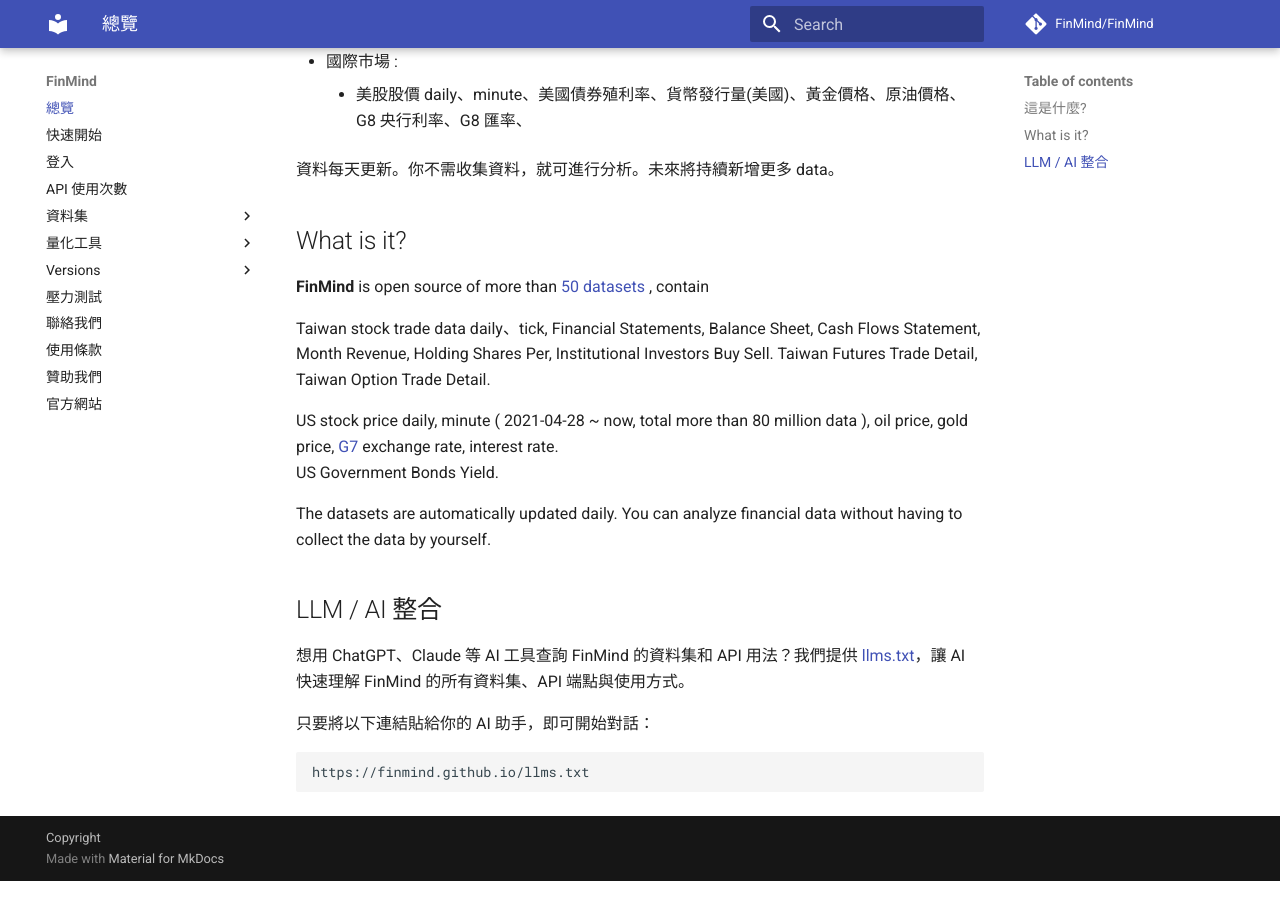
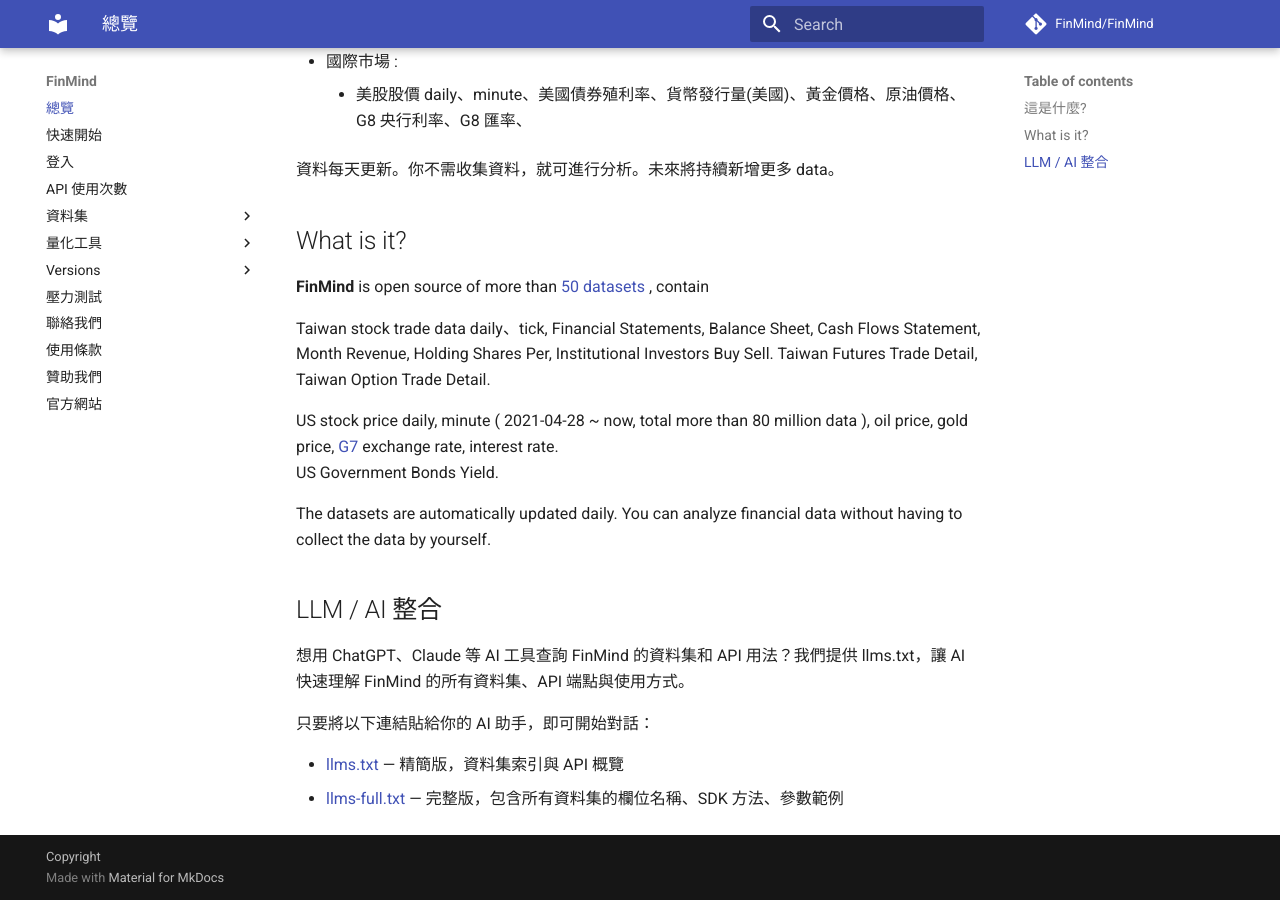
Before and after one commit to FinMind/FinMind-Doc, an MkDocs documentation site: the page built from docs/index.md, in a window 1280 px wide and 900 px high, scrolled down 865 px. Built offline with MkDocs 1.6.1 and Material for MkDocs 9.7.7, drawn with Linux system fonts in a browser that asks for light colours; comment, search, counter and statistics services are not loaded.

Commit message:
docs: 首頁 LLM 區塊新增 llms-full.txt 連結
更新首頁 LLM / AI 整合區塊，同時提供精簡版 llms.txt 和
完整版 llms-full.txt 連結，讓用戶選擇適合的版本。

Co-Authored-By: Claude Opus 4.6 <noreply@anthropic.com>

````diff
--- a/docs/index.md
+++ b/docs/index.md
@@ -32,10 +32,9 @@ You can analyze financial data without having to collect the data by yourself.<b
 
 ## LLM / AI 整合
 
-想用 ChatGPT、Claude 等 AI 工具查詢 FinMind 的資料集和 API 用法？我們提供 [llms.txt](https://finmind.github.io/llms.txt)，讓 AI 快速理解 FinMind 的所有資料集、API 端點與使用方式。
+想用 ChatGPT、Claude 等 AI 工具查詢 FinMind 的資料集和 API 用法？我們提供 llms.txt，讓 AI 快速理解 FinMind 的所有資料集、API 端點與使用方式。
 
 只要將以下連結貼給你的 AI 助手，即可開始對話：
 
-```
-https://finmind.github.io/llms.txt
-```
+- [llms.txt](https://finmind.github.io/llms.txt) — 精簡版，資料集索引與 API 概覽
+- [llms-full.txt](https://finmind.github.io/llms-full.txt) — 完整版，包含所有資料集的欄位名稱、SDK 方法、參數範例
````
